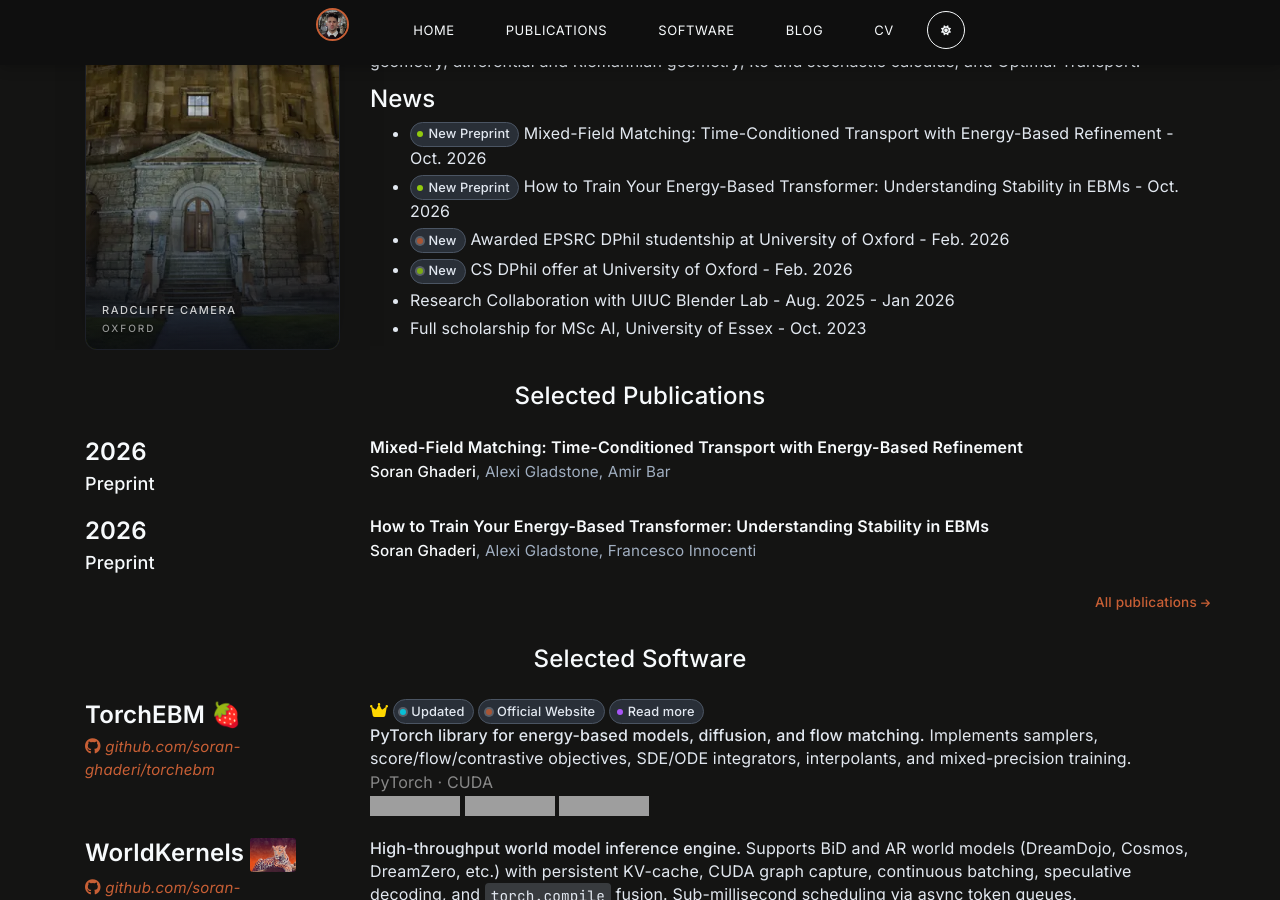
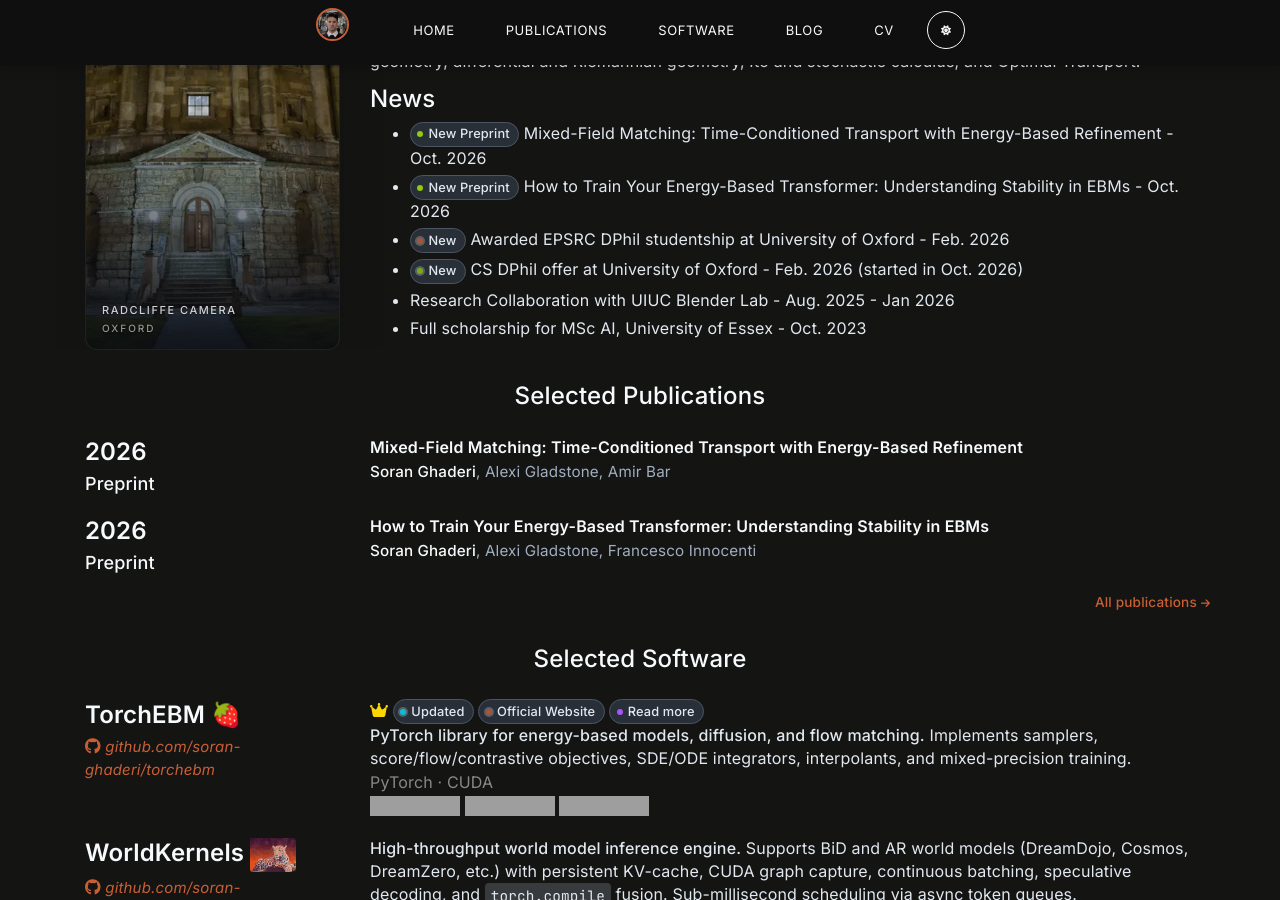
Before and after one commit to soran-ghaderi/soran-ghaderi.github.io, a Jekyll site: the page built from index.md, in a window 1280 px wide and 900 px high, scrolled down 653 px. Built offline with Jekyll 4.4.1, drawn with Linux system fonts in a browser that asks for light colours; nearby versions of some CDN libraries; grey boxes are pictures that could not be loaded.

Commit message:
docs: update news2

```diff
--- a/_config.yml
+++ b/_config.yml
@@ -268,7 +268,7 @@ about_content: | # this will include new lines to allow paragraphs
         <li><span class="badge badge-new">New Preprint</span> Mixed-Field Matching: Time-Conditioned Transport with Energy-Based Refinement - Oct. 2026</li>
         <li><span class="badge badge-new">New Preprint</span> How to Train Your Energy-Based Transformer: Understanding Stability in EBMs - Oct. 2026</li>
         <li><span class="badge badge-accent badge-pulse">New</span> Awarded EPSRC DPhil studentship at University of Oxford - Feb. 2026</li>
-        <li><span class="badge badge-new badge-pulse">New</span> CS DPhil offer at University of Oxford - Feb. 2026</li>
+        <li><span class="badge badge-new badge-pulse">New</span> CS DPhil offer at University of Oxford - Feb. 2026 (started in Oct. 2026)</li>
         <li>Research Collaboration with UIUC Blender Lab - Aug. 2025 - Jan 2026</li>
         <li>Full scholarship for MSc AI, University of Essex - Oct. 2023</li>
     </ul>
```
